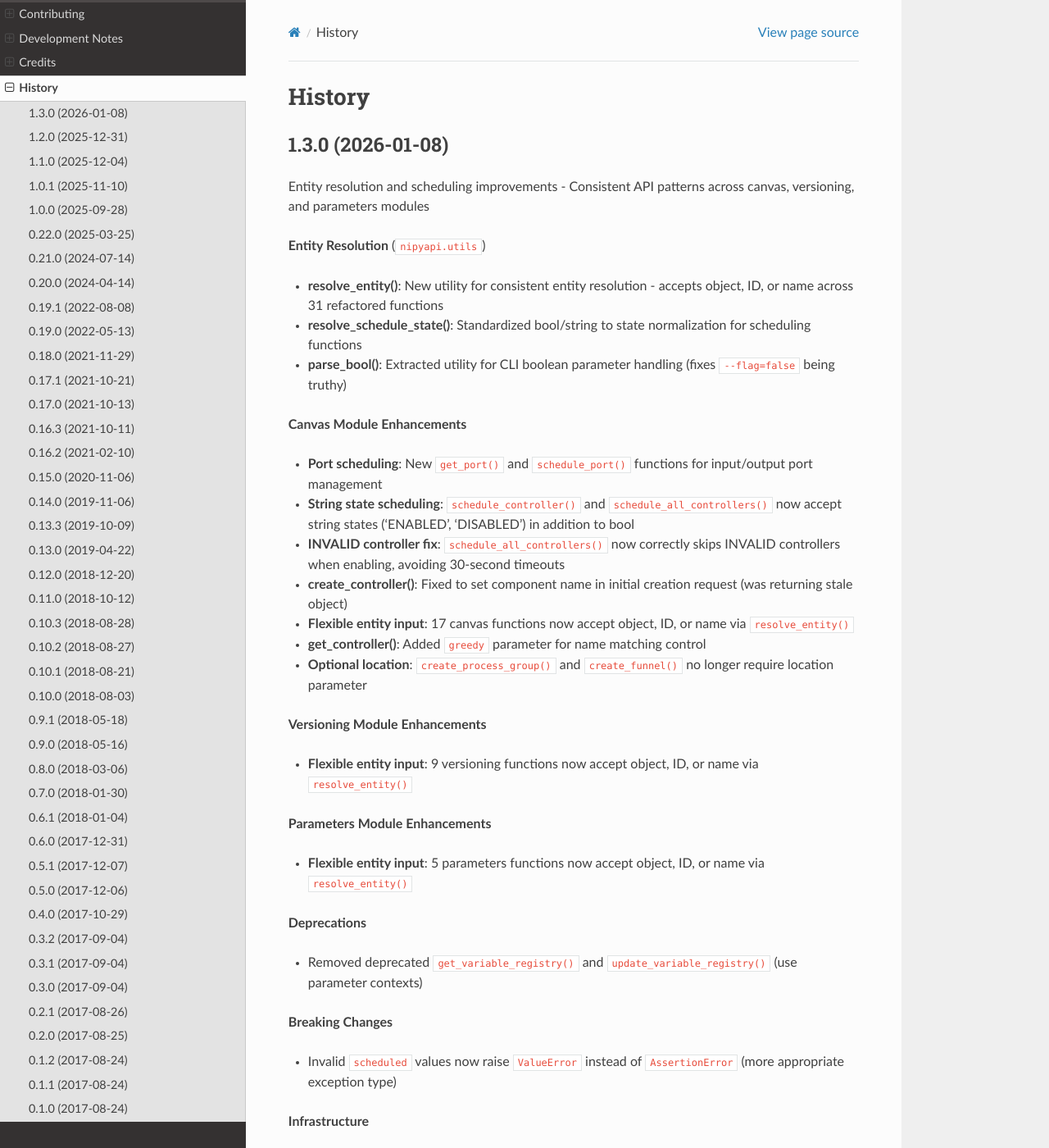
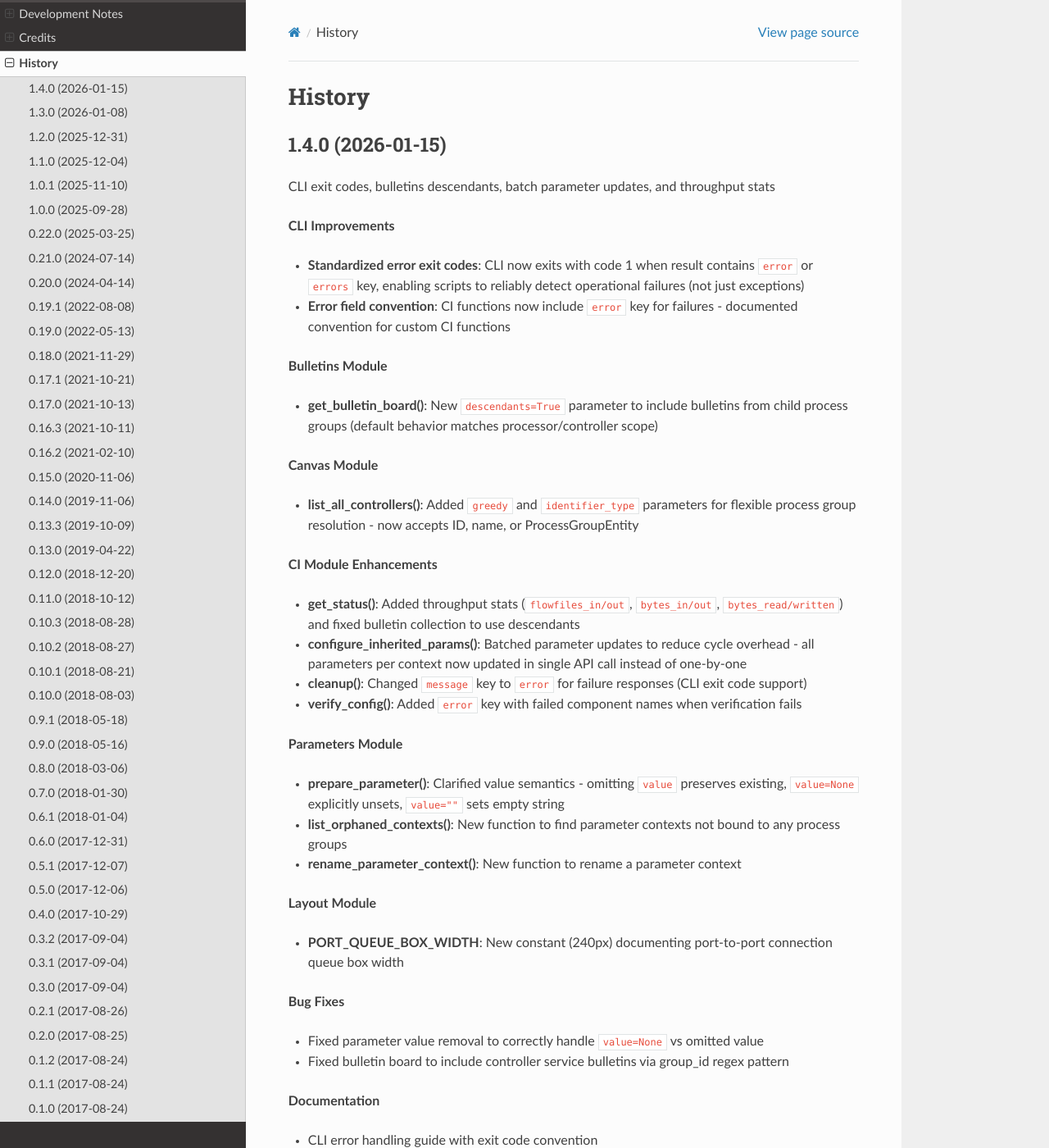
Before and after one commit to Chaffelson/nipyapi, a Sphinx documentation site: the page built from docs/history.rst, in a window 1280 px wide and 1400 px high. Shown: the whole window at 82% size. Built offline with Sphinx 7.4.7 and the Read the Docs theme 3.1.0, drawn with Linux system fonts in a browser that asks for light colours; the version number could not be read and is left out; some of the changed text lies outside the part shown.

Commit message:
docs: add 1.4.0 release notes to history

```diff
--- a/docs/history.rst
+++ b/docs/history.rst
@@ -1,6 +1,51 @@
 =======
 History
 =======
+
+1.4.0 (2026-01-15)
+-------------------
+
+| CLI exit codes, bulletins descendants, batch parameter updates, and throughput stats
+
+**CLI Improvements**
+
+- **Standardized error exit codes**: CLI now exits with code 1 when result contains ``error`` or ``errors`` key, enabling scripts to reliably detect operational failures (not just exceptions)
+- **Error field convention**: CI functions now include ``error`` key for failures - documented convention for custom CI functions
+
+**Bulletins Module**
+
+- **get_bulletin_board()**: New ``descendants=True`` parameter to include bulletins from child process groups (default behavior matches processor/controller scope)
+
+**Canvas Module**
+
+- **list_all_controllers()**: Added ``greedy`` and ``identifier_type`` parameters for flexible process group resolution - now accepts ID, name, or ProcessGroupEntity
+
+**CI Module Enhancements**
+
+- **get_status()**: Added throughput stats (``flowfiles_in/out``, ``bytes_in/out``, ``bytes_read/written``) and fixed bulletin collection to use descendants
+- **configure_inherited_params()**: Batched parameter updates to reduce cycle overhead - all parameters per context now updated in single API call instead of one-by-one
+- **cleanup()**: Changed ``message`` key to ``error`` for failure responses (CLI exit code support)
+- **verify_config()**: Added ``error`` key with failed component names when verification fails
+
+**Parameters Module**
+
+- **prepare_parameter()**: Clarified value semantics - omitting ``value`` preserves existing, ``value=None`` explicitly unsets, ``value=""`` sets empty string
+- **list_orphaned_contexts()**: New function to find parameter contexts not bound to any process groups
+- **rename_parameter_context()**: New function to rename a parameter context
+
+**Layout Module**
+
+- **PORT_QUEUE_BOX_WIDTH**: New constant (240px) documenting port-to-port connection queue box width
+
+**Bug Fixes**
+
+- Fixed parameter value removal to correctly handle ``value=None`` vs omitted value
+- Fixed bulletin board to include controller service bulletins via group_id regex pattern
+
+**Documentation**
+
+- CLI error handling guide with exit code convention
+- CI error field convention for function authors
 
 1.3.0 (2026-01-08)
 -------------------
```
